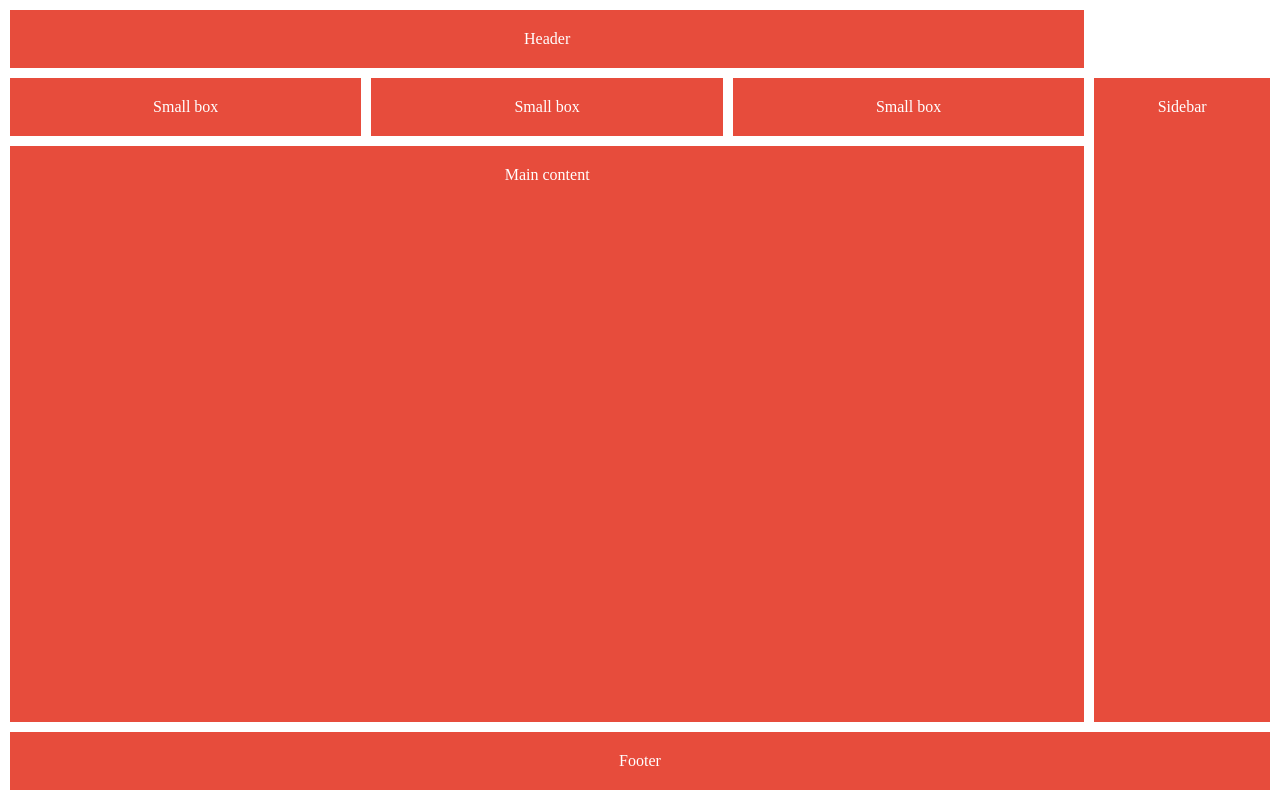
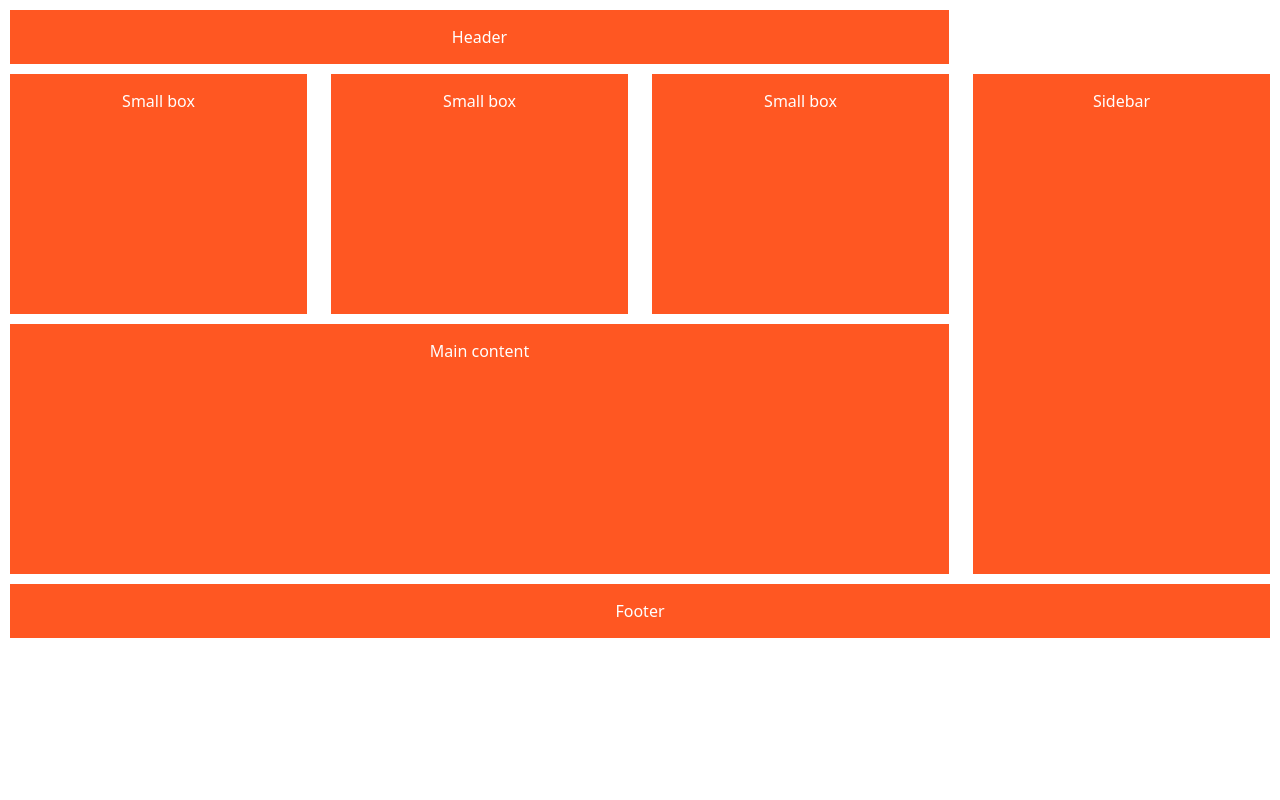
Before and after one commit to sahilkumar1689/O7Services, a plain HTML site: page Assignment17=CreateLauoutUsingGrid/index.html in a window 1280 px wide. Drawn offline with nearby package versions, Linux system fonts and the light colour scheme.

Commit message:
Adding Assignment 19 and modified Assignment 17

```diff
--- a/Assignment17=CreateLauoutUsingGrid/index.html
+++ b/Assignment17=CreateLauoutUsingGrid/index.html
@@ -1,4 +1,100 @@
+<!-- 2. Using Bootstrap: -->
 <!DOCTYPE html>
+<html lang="en">
+  <head>
+    <meta charset="UTF-8" />
+    <meta name="viewport" content="width=device-width, initial-scale=1.0" />
+    <title>Bootstrap Grid Layout</title>
+    <!-- Bootstrap CSS -->
+    <link
+      href="https://cdn.jsdelivr.net/npm/bootstrap@5.3.0/dist/css/bootstrap.min.css"
+      rel="stylesheet"
+    />
+    <style>
+      .header,
+      .small-box,
+      .main-content,
+      .sidebar,
+      .footer {
+        background-color: #ff5722;
+        color: white;
+        padding: 15px;
+      }
+
+      .small-box {
+        height: 240px;
+        margin-bottom: 10px;
+      }
+
+      .main-content,
+      .sidebar {
+        height: 250px;
+      }
+
+      .layout-container {
+        padding: 10px;
+      }
+
+      .row {
+        margin-bottom: 10px;
+      }
+      .specialrow {
+        margin-top: -10px;
+      }
+    </style>
+  </head>
+  <body>
+    <div class="layout-container text-center">
+      <!-- Header Row -->
+      <div class="row">
+        <div class="col-9">
+          <div class="header">Header</div>
+        </div>
+        <div class="col-3"></div>
+      </div>
+
+      <!-- Small Boxes Row -->
+      <div class="row">
+        <div class="col-3">
+          <div class="small-box">Small box</div>
+        </div>
+        <div class="col-3">
+          <div class="small-box">Small box</div>
+        </div>
+        <div class="col-3">
+          <div class="small-box">Small box</div>
+        </div>
+        <div class="col-3">
+          <div class="sidebar">Sidebar</div>
+        </div>
+      </div>
+
+      <!-- Main Content Row -->
+      <div class="row specialrow">
+        <div class="col-9">
+          <div class="main-content">Main content</div>
+        </div>
+        <div class="col-3">
+          <div class="sidebar"></div>
+        </div>
+      </div>
+
+      <!-- Footer Row -->
+      <div class="row">
+        <div class="col-12">
+          <div class="footer">Footer</div>
+        </div>
+      </div>
+    </div>
+
+    <!-- Bootstrap JS and Popper.js -->
+    <script src="https://cdn.jsdelivr.net/npm/bootstrap@5.3.0/dist/js/bootstrap.bundle.min.js"></script>
+  </body>
+</html>
+
+<!-- 1. Using Vanilla Css: -->
+
+<!-- <!DOCTYPE html>
 <html lang="en">
   <head>
     <meta charset="UTF-8" />
@@ -18,4 +114,4 @@
       <div class="footer">Footer</div>
     </div>
   </body>
-</html>
+</html> -->
```
Also changed, not shown: Assignment19=JavascriptFunction/index.js (added, +62 -0 lines), Assignment19=JavascriptFunction/tempCodeRunnerFile.js (added, +62 -0 lines).
